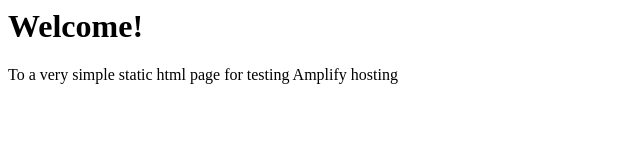
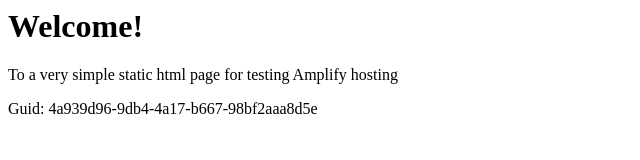
Before and after one commit to aws-aemilia-arn/Github-PR-Commit-Integration-Test-DoNotTouch-GitHubAutoBuildPrPreviewCanaryTest-v1-prod-eu-north-1, a website: page src/index.html in a window 1280 px wide. Shown: the whole page, without its empty margins (0-640 px from the left). Drawn offline with Linux system fonts and the light colour scheme.

Commit message:
commit from integ tests

```diff
--- a/src/index.html
+++ b/src/index.html
@@ -1,3 +1,5 @@
+
+
 <html lang="en">
 
 <head>
@@ -10,6 +12,6 @@
 <body>
     <h1>Welcome!</h1>
     <p>To a very simple static html page for testing Amplify hosting</p>
-</body>
+    <p>Guid: 4a939d96-9db4-4a17-b667-98bf2aaa8d5e</p></body>
 
 </html>
```
